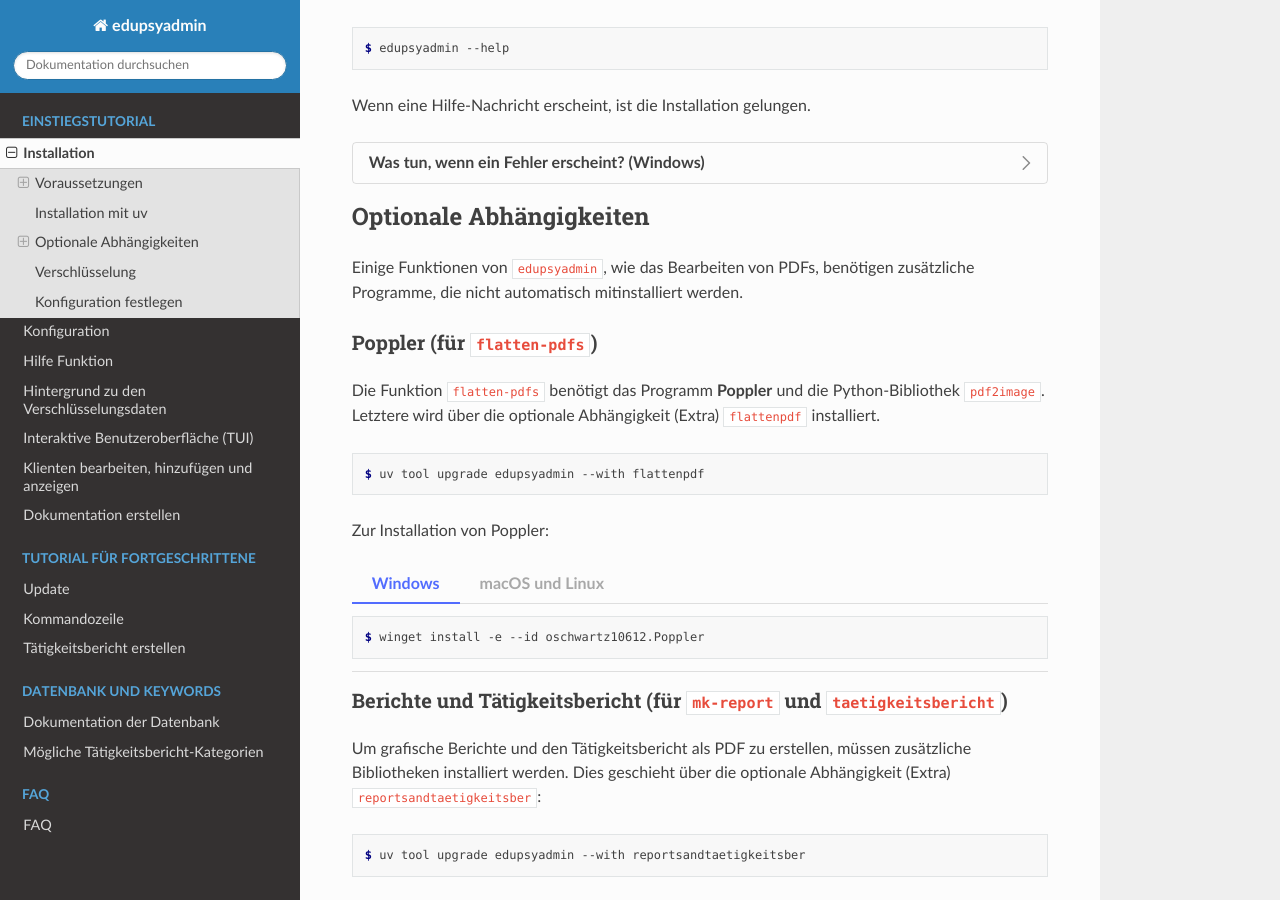
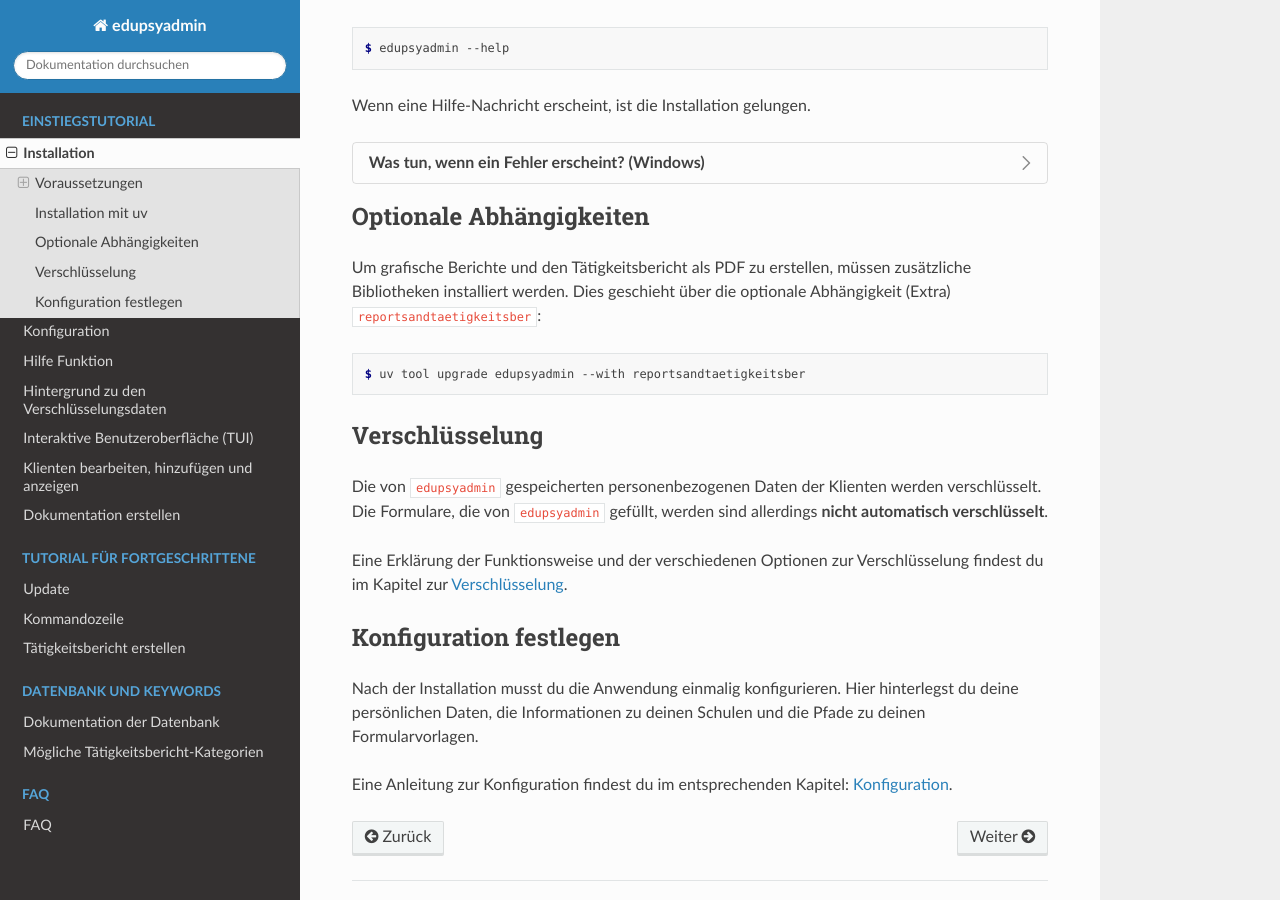
Before and after one commit to LKirst/edupsyadmin, a Sphinx documentation site: the page built from docs/tutorial/installation.rst, in a window 1280 px wide and 900 px high, scrolled down 1971 px. Built offline with Sphinx 7.4.7 and the Read the Docs theme 3.1.0, drawn with Linux system fonts in a browser that asks for light colours.

Commit message:
docs: remove experimental flag from flatten-pdfs

```diff
--- a/docs/tutorial/helpfunction.rst
+++ b/docs/tutorial/helpfunction.rst
@@ -42,7 +42,7 @@ anzeigen. Im Beispiel unten, sind die möglichen Unterbefehle markiert.
                             Fill a pdf form or a text file with a liquid template
         delete-client       Delete a client in the database
         edit-config         Edit app configuration
-        flatten-pdfs        Flatten pdf forms (experimental)
+        flatten-pdfs        Flatten pdf forms
         get-clients         Show clients overview or single client
         info                Get useful information for debugging
         mk-report           Create a report for a given test type.
--- a/docs/tutorial/installation.rst
+++ b/docs/tutorial/installation.rst
@@ -171,52 +171,6 @@ Wenn eine Hilfe-Nachricht erscheint, ist die Installation gelungen.
 Optionale Abhängigkeiten
 ------------------------
 
-Einige Funktionen von ``edupsyadmin``, wie das Bearbeiten von PDFs,
-benötigen zusätzliche Programme, die nicht automatisch mitinstalliert werden.
-
-Poppler (für ``flatten-pdfs``)
-^^^^^^^^^^^^^^^^^^^^^^^^^^^^^^
-
-Die Funktion ``flatten-pdfs`` benötigt das Programm **Poppler** und die
-Python-Bibliothek ``pdf2image``. Letztere wird über die optionale Abhängigkeit
-(Extra) ``flattenpdf`` installiert.
-
-.. code-block:: console
-
-    $ uv tool upgrade edupsyadmin --with flattenpdf
-
-Zur Installation von Poppler:
-
-.. tab-set::
-    :sync-group: installation-os
-
-    .. tab-item:: Windows
-        :sync: windows-os
-
-        .. code-block:: console
-
-            $ winget install -e --id oschwartz10612.Poppler
-
-    .. tab-item:: macOS und Linux
-        :sync: macos-linux-os
-
-        **macOS**:
-
-        Um ``poppler`` zu installieren, wird der Paketmanager `Homebrew <https://brew.sh/>`__ benötigt.
-
-        .. code-block:: console
-
-            $ /bin/bash -c "$(curl -fsSL https://raw.githubusercontent.com/Homebrew/install/HEAD/install.sh)"
-            $ brew install poppler
-
-        **Linux**: Die meisten Distributionen haben poppler vorinstalliert.
-        Wenn poppler nicht installiert ist, installiere `poppler-utils` oder
-        `poppler-tools` je nach Distribution.
-
-
-Berichte und Tätigkeitsbericht (für ``mk-report`` und ``taetigkeitsbericht``)
-^^^^^^^^^^^^^^^^^^^^^^^^^^^^^^^^^^^^^^^^^^^^^^^^^^^^^^^^^^^^^^^^^^^^^^^^^^^^^^
-
 Um grafische Berichte und den Tätigkeitsbericht als PDF zu erstellen, müssen
 zusätzliche Bibliotheken installiert werden. Dies geschieht über die optionale
 Abhängigkeit (Extra) ``reportsandtaetigkeitsber``:
```
Also changed, not shown: README.md (+1 -1 lines), 1 other file.
